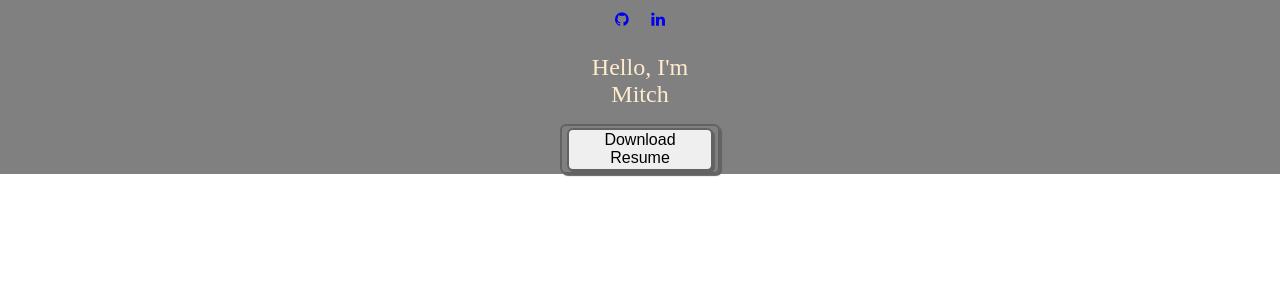
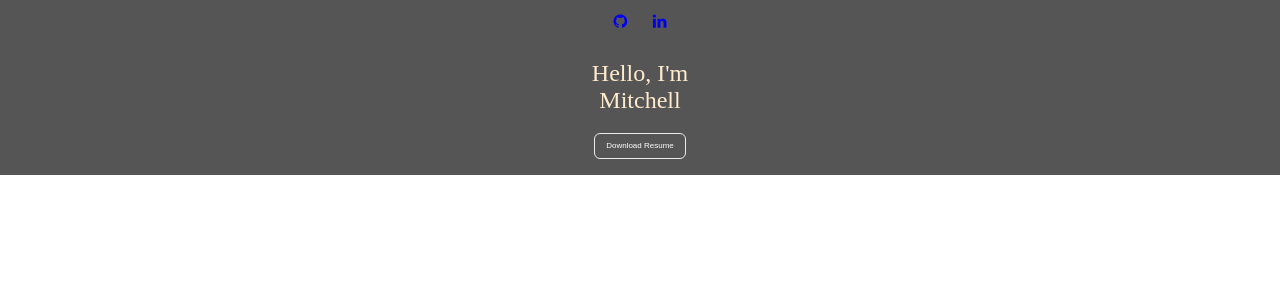
Before and after one commit to Mitchathy/Portfolio, a React (Create React App) app in the folder client/: page / in a window 1280 px wide. Shown: the top 300 px of the page. Built offline with nearby package versions, Linux system fonts and the light colour scheme.

Commit message:
button styling changes

```diff
--- a/client/src/PortfolioContainer/Home/Profile.css
+++ b/client/src/PortfolioContainer/Home/Profile.css
@@ -5,7 +5,7 @@
     justify-content: center;
     height: 10%;
     min-height: fit-content;
-    background-color: grey;
+    background-color: rgb(86, 85, 85);
 }
 .profile-parent{
     display: flex;
@@ -19,18 +19,20 @@
     padding: 5%
 }
 .Resume{
-    padding:1% 3%;
-    font-size: 1rem;
+    margin-bottom: 1rem;
+    padding:4% 6%;
+    font-size: .5rem;
+    color: white;
     border-radius:6px;
-    border:2px solid #626262;
-    box-shadow: 2px 2px 1px #626262;
+    border:1px solid #eaeaea;
+    box-shadow:  1px #626262;
     transition: .5s;
-
+    background-color: rgb(86, 85, 85);
 }
 .Resume:hover{
     background-color:#181818;
     border:2px solid white;
-    color:rgb(160, 238, 160);
+    color:blanchedalmond;
     box-shadow: 2px 2px 1px white;
 }
 .icons i{
@@ -40,3 +42,12 @@
 .icons i:hover{
     transform: scale(1.5);
 }
+@media only screen and (max-width: 550px) {
+    .Resume{
+
+     font-size: .6rem;
+    }
+    .profile-details-name{
+        font-size: .6rem;
+    }
+ }
--- a/client/src/PortfolioContainer/Home/Profile.js
+++ b/client/src/PortfolioContainer/Home/Profile.js
@@ -17,10 +17,10 @@ export default function Profile() {
                     </div>
                     <div className="profile-details-name">
                         <span className='primary-text'>
-                            Hello, I'm <span className='highlighted-text'>Mitch</span>
+                            Hello, I'm <span className='highlighted-text'>Mitchell</span>
                         </span>
                     </div>
-                    <div className='Resume'>
+                    <div className='DwnResume'>
                         <a href='Mitchell-Walker-resume(1).pdf' download='Mitchell Walker resume.pdf'>
                             <button className='Resume'>
                                  Download Resume
```
